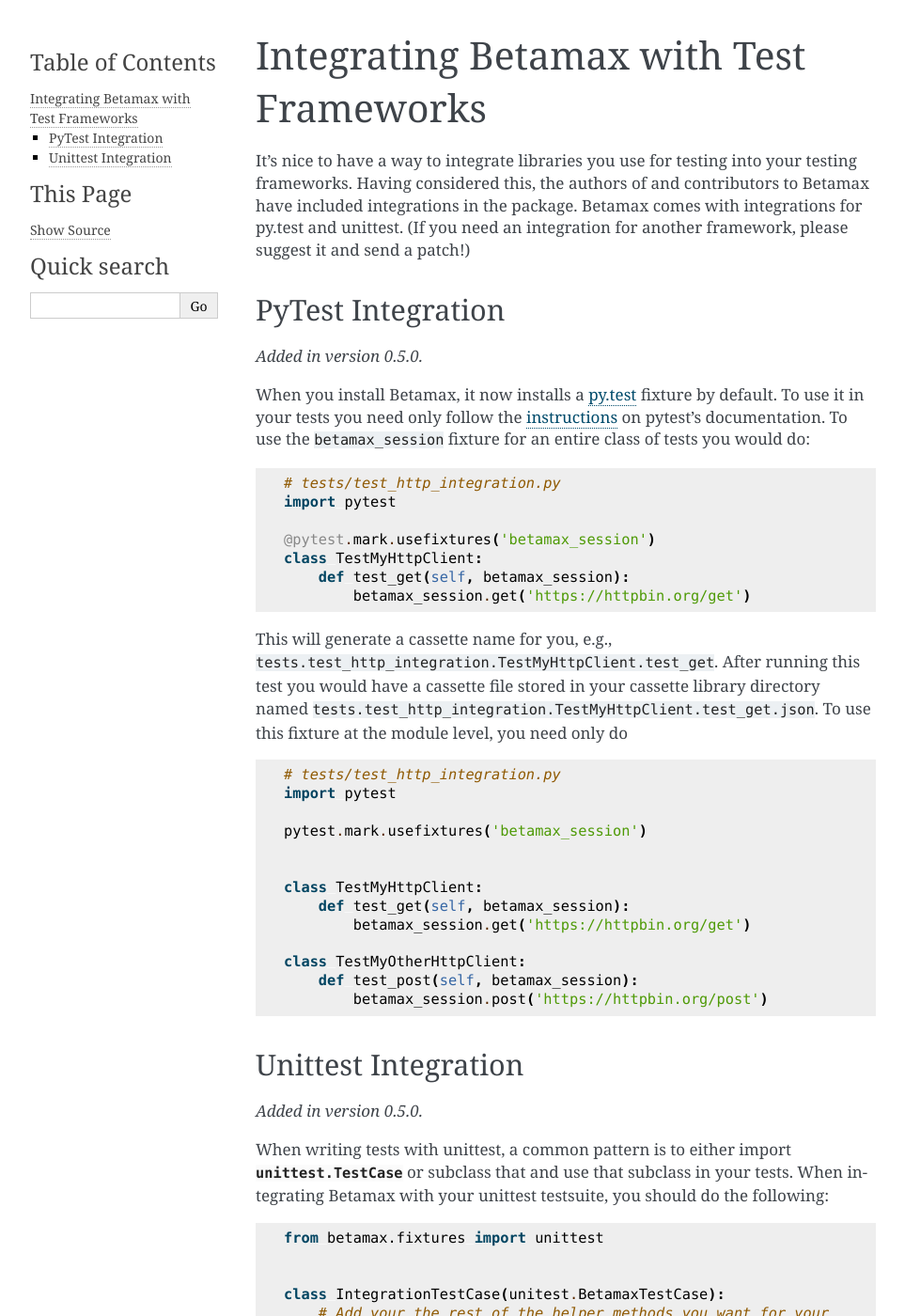
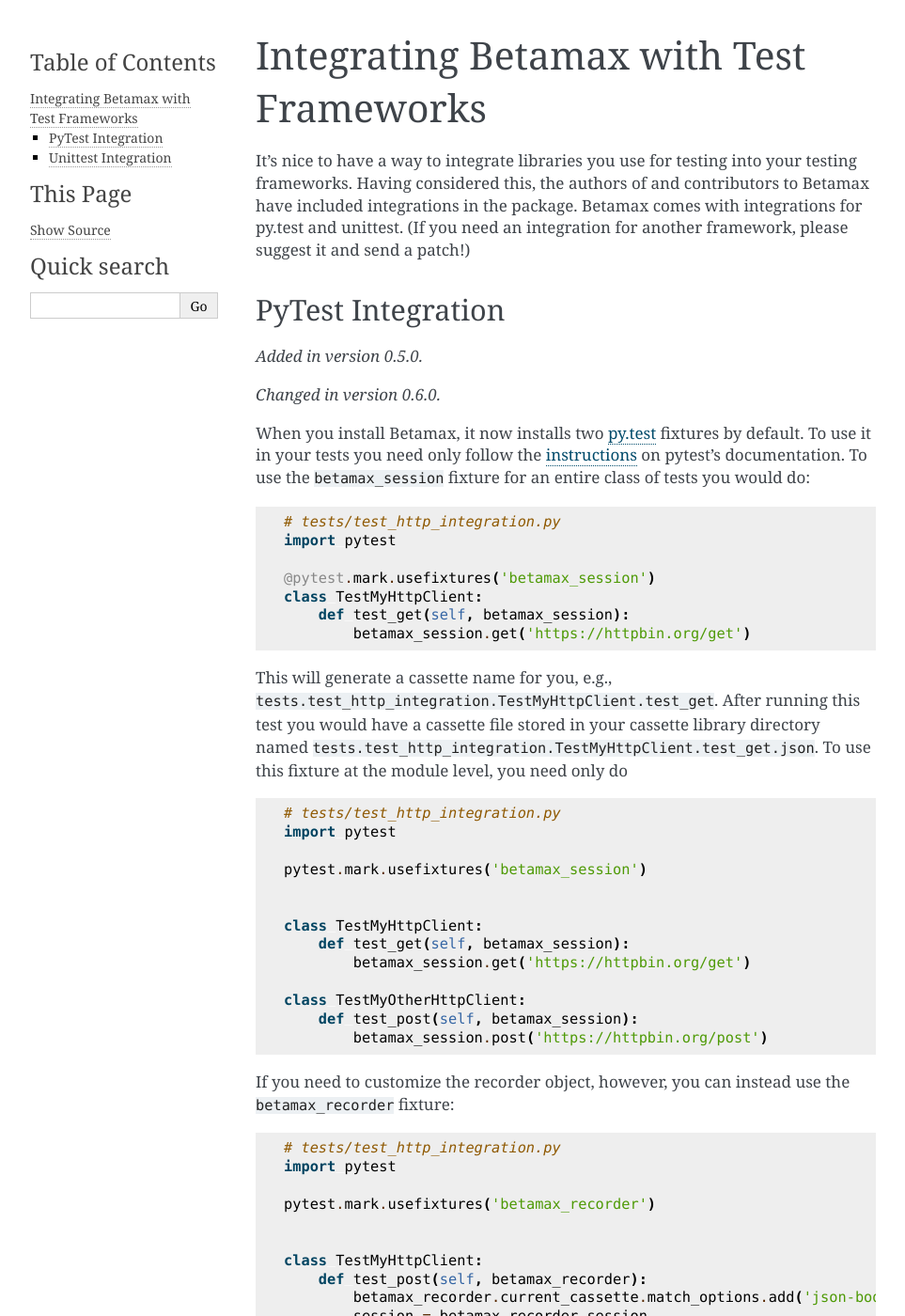
Before and after one commit to betamaxpy/betamax, a Sphinx documentation site: the page built from docs/integrations.rst, in a window 1280 px wide and 1400 px high. Shown: the whole window at 94% size, without its empty margins (148-1111 px from the left). Built offline with Sphinx 7.4.7, drawn with Linux system fonts in a browser that asks for light colours; some of the changed text lies outside the part shown.

Commit message:
Update Change Log and documentation for #93

```diff
--- a/docs/integrations.rst
+++ b/docs/integrations.rst
@@ -12,8 +12,10 @@ PyTest Integration
 
 .. versionadded:: 0.5.0
 
-When you install Betamax, it now installs a `py.test`_ fixture by default. To
-use it in your tests you need only follow the `instructions`_ on pytest's
+.. versionchanged:: 0.6.0
+
+When you install Betamax, it now installs two `py.test`_ fixtures by default.
+To use it in your tests you need only follow the `instructions`_ on pytest's
 documentation. To use the ``betamax_session`` fixture for an entire class of
 tests you would do:
 
@@ -48,6 +50,24 @@ this fixture at the module level, you need only do
     class TestMyOtherHttpClient:
         def test_post(self, betamax_session):
             betamax_session.post('https://httpbin.org/post')
+
+If you need to customize the recorder object, however, you can instead use the
+``betamax_recorder`` fixture:
+
+.. code-block:: python
+
+    # tests/test_http_integration.py
+    import pytest
+
+    pytest.mark.usefixtures('betamax_recorder')
+
+
+    class TestMyHttpClient:
+        def test_post(self, betamax_recorder):
+            betamax_recorder.current_cassette.match_options.add('json-body')
+            session = betamax_recorder.session
+
+            session.post('https://httpbin.org/post', json={'foo': 'bar'})
 
 
 Unittest Integration
```
Also changed, not shown: HISTORY.rst (+7 -0 lines).
